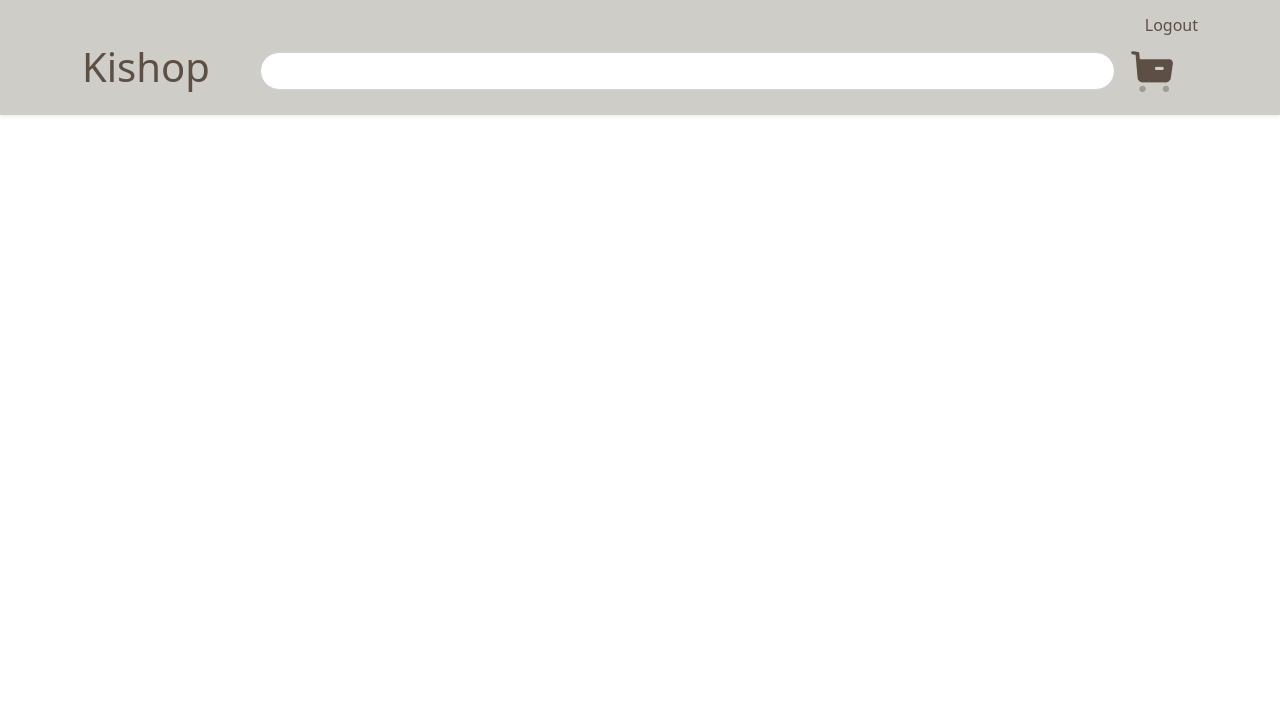
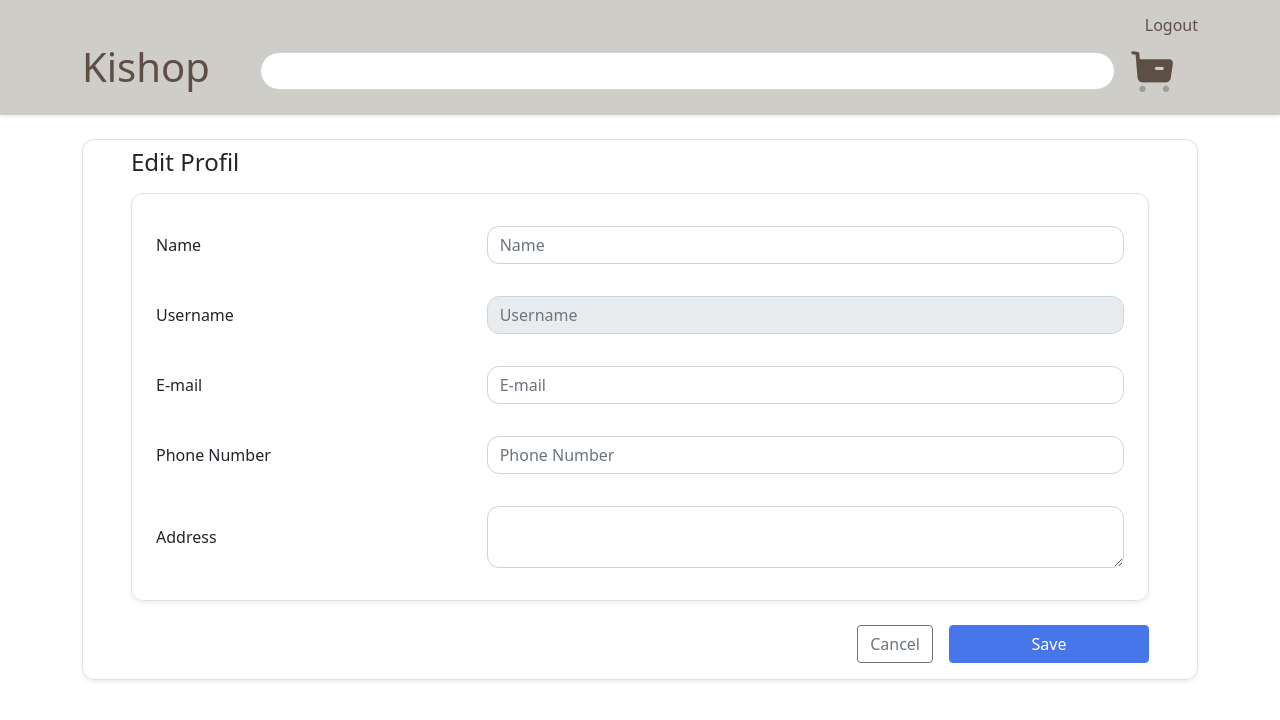
Before and after one commit to ALTA-FE5-Fathur/E-commerce-App-Project, a React (Create React App) app: page /profil/edit in a window 1280 px wide. Before the commit this address had no page. Shown: the top 720 px of the page. Built offline with nearby package versions, Linux system fonts and the light colour scheme; no server answers; sample sign-in values are in the browser's storage.

Commit message:
Adding profile and edit profile. (POST and GET)

```diff
--- a/src/App.js
+++ b/src/App.js
@@ -9,6 +9,8 @@ import SignUp from './pages/SignUp';
 import Cart from './pages/Cart';
 import ProductDetail from './pages/ProductDetail';
 import Confirmation from './pages/Confirmation';
+import ProfileUser from './pages/Profile';
+import EditProfile from './pages/EditProfile';
 
 function App() {
   return (
@@ -22,6 +24,8 @@ function App() {
         <Route path="/cart" element={<Cart />} />
         <Route path="/confirmation" element={<Confirmation />} />
         <Route path='/detail' element={<ProductDetail />} />
+        <Route path='/profil' element={<ProfileUser />} />
+        <Route path='/profil/edit' element={<EditProfile />} />
       </Routes>
     </BrowserRouter>
   );
--- a/src/component/Navbar.js
+++ b/src/component/Navbar.js
@@ -1,4 +1,4 @@
-import React, { useEffect, useState } from "react";
+import React from "react";
 import { useNavigate } from "react-router-dom";
 import buy from "../images/Buy.png";
 import "./Navbar.css"
--- a/src/index.js
+++ b/src/index.js
@@ -4,11 +4,16 @@ import './index.css';
 import App from './App';
 import reportWebVitals from './reportWebVitals';
 
+import store from './store'
+import { Provider } from 'react-redux'
+
 const root = ReactDOM.createRoot(document.getElementById('root'));
 root.render(
-  <React.StrictMode>
-    <App />
-  </React.StrictMode>
+  <Provider store={store}>
+    <React.StrictMode>
+      <App />
+    </React.StrictMode>
+  </Provider>
 );
 
 // If you want to start measuring performance in your app, pass a function
--- /dev/null
+++ b/src/pages/EditProfile.js
@@ -0,0 +1,121 @@
+import axios from 'axios';
+import React, { useEffect, useState } from 'react';
+import { useNavigate } from 'react-router-dom';
+import '../styles/EditProfile.css';
+
+function EditProfile() {
+    const [username, setUsername] = useState('');
+    const [name, setName] = useState('');
+    const [hp, setHp] = useState('');
+    const [email, setEmail] = useState('');
+
+    const navigate = useNavigate();
+
+    useEffect(() => {
+        if (!localStorage.getItem("token")) {
+            navigate('/login');
+        } else {
+            axios.get('http://54.179.1.246:8000/users/user1', {
+                headers: { Authorization: `Bearer ${localStorage.getItem('token')}` }
+            })
+                .then((data) => {
+                    setUsername(data.data.data.username);
+                    setName(data.data.data.name);
+                    setHp(data.data.data.hp);
+                    setEmail(data.data.data.email);
+                })
+                .catch((err) => {
+                    console.log(err);
+                })
+        }
+
+    }, [navigate]);
+
+    function updateProfile() {
+        const body = {
+            name,
+            username,
+            email,
+            hp
+        }
+
+        axios.put('http://54.179.1.246:8000/users/user1', body, {
+            headers: { Authorization: `Bearer ${localStorage.getItem('token')}` }
+        })
+            .then((data) => {
+                setUsername(data.data.data.username);
+                setName(data.data.data.name);
+                setHp(data.data.data.hp);
+                setEmail(data.data.data.email);
+
+                navigate('/profil');
+            })
+            .catch((err) => {
+                console.log(err);
+            })
+    }
+
+    return (
+        <div className='container'>
+            <div className="border rounded shadow-sm my-4 px-5">
+                <h4 className="py-2">Edit Profil</h4>
+                <div className="border rounded shadow-sm py-3 px-4 mb-4">
+                    <form>
+                        <div className='row'>
+                            <div className='col-4 my-auto'>
+                                <label className="my-3">Name</label>
+                            </div>
+                            <div className='col-8'>
+                                <input type="text" autoComplete="off" value={name} className="form-control my-3 rounded" placeholder="Name" onChange={(e) => {
+                                    setName(e.target.value);
+                                }} />
+                            </div>
+                        </div>
+                        <div className='row'>
+                            <div className='col-4 my-auto'>
+                                <label className="my-3">Username</label>
+                            </div>
+                            <div className='col-8'>
+                                <input type="text" autoComplete="off" value={username} className="form-control my-3 rounded" placeholder="Username" disabled />
+                            </div>
+                        </div>
+                        <div className='row'>
+                            <div className='col-4 my-auto'>
+                                <label className="my-3">E-mail</label>
+                            </div>
+                            <div className='col-8'>
+                                <input type="text" autoComplete="off" value={email} className="form-control my-3 rounded" placeholder="E-mail" onChange={(e) => {
+                                    setEmail(e.target.value);
+                                }} />
+                            </div>
+                        </div>
+                        <div className='row'>
+                            <div className='col-4 my-auto'>
+                                <label className="my-3">Phone Number</label>
+                            </div>
+                            <div className='col-8'>
+                                <input type="text" autoComplete="off" value={hp} className="form-control my-3 rounded" placeholder="Phone Number" onChange={(e) => {
+                                    setHp(e.target.value);
+                                }} />
+                            </div>
+                        </div>
+                        <div className='row'>
+                            <div className='col-4 my-auto'>
+                                <label className="my-3">Address</label>
+                            </div>
+                            <div className='col-8'>
+                                <textarea className='w-100 form-control my-3 rounded' />
+                            </div>
+                        </div>
+                    </form>
+                </div>
+                <div className='text-end mb-3'>
+                    <button className='btn btn-outline-secondary mx-3' onClick={() => navigate('/profil')}>Cancel</button>
+                    <button className='btn btn-primary btn-profile-save' onClick={() => updateProfile()}>Save</button>
+                </div>
+            </div>
+        </div>
+    )
+}
+
+export default EditProfile;
--- a/src/pages/Home.js
+++ b/src/pages/Home.js
@@ -4,7 +4,6 @@ import contoh from "../images/Contoh.png";
 import { useNavigate } from "react-router-dom";
 
 function Home() {
-    const navigate = useNavigate();
 
     return (
         <div className="container">
--- a/src/pages/Login.js
+++ b/src/pages/Login.js
@@ -3,6 +3,8 @@ import { Alert } from "react-bootstrap";
 import axios from "axios";
 import "../styles/Login.css";
 import { useNavigate } from "react-router-dom";
+import { useDispatch, useSelector } from "react-redux";
+import { setGlobalUsername } from "../store/username"
 
 function Login() {
     const [username, setUsername] = useState("");
@@ -11,6 +13,8 @@ function Login() {
     const [message, setMessage] = useState(null);
 
     const navigate = useNavigate();
+
+    const dispacth = useDispatch();
 
     const handleSubmit = () => {
         const body = {
@@ -44,6 +48,7 @@ function Login() {
                         <form>
                             <input type="text" autoComplete="off" value={username} className="form-control my-4 rounded" placeholder="Username" onChange={(e) => {
                                 setUsername(e.target.value);
+                                dispacth(setGlobalUsername(e.target.value));
                             }} />
                             <input type="password" value={password} className="form-control my-4 rounded" placeholder="Password" onChange={(e) => {
                                 setPassword(e.target.value);
--- /dev/null
+++ b/src/pages/Profile.js
@@ -0,0 +1,78 @@
+import axios from 'axios';
+import React, { useEffect, useState } from 'react';
+import { useNavigate } from 'react-router-dom';
+import '../styles/Profile.css';
+
+function ProfileUser() {
+    const [username, setUsername] = useState('');
+    const [name, setName] = useState('');
+    const [hp, setHp] = useState('');
+    const [email, setEmail] = useState('');
+
+    const navigate = useNavigate();
+
+    useEffect(() => {
+        if (!localStorage.getItem("token")) {
+            navigate('/login');
+        } else {
+            axios.get('http://54.179.1.246:8000/users/user1', {
+                headers: { Authorization: `Bearer ${localStorage.getItem('token')}` }
+            })
+                .then((data) => {
+                    setUsername(data.data.data.username);
+                    setName(data.data.data.name);
+                    setHp(data.data.data.hp);
+                    setEmail(data.data.data.email);
+                })
+                .catch((err) => {
+                    console.log(err);
+                })
+
+            // axios.get('http://54.179.1.246:8000/users/address', {
+            //     headers: { Authorization: `Bearer ${localStorage.getItem('token')}` }
+            // })
+            //     .then((data) => {
+            //         console.log(data);
+            //     })
+            //     .catch((err) => {
+            //         console.log(err);
+            //     })
+        }
+
+    }, [navigate]);
+
+    return (
+        <div className='container'>
+            <div className="border rounded shadow-sm my-4 px-5">
+                <h4 className="py-2" >Profil</h4>
+                <div className="border rounded shadow-sm py-3 px-4 mb-4">
+                    <h6 className='text-end' onClick={() => navigate('/profil/edit')}>Edit Profil</h6>
+                    <table className='w-100'>
+                        <tr>
+                            <td><h5>Nama</h5></td>
+                            <td>{name}</td>
+                        </tr>
+                        <tr>
+                            <td><h5>Username</h5></td>
+                            <td>{username}</td>
+                        </tr>
+                        <tr>
+                            <td><h5>E-mail</h5></td>
+                            <td>{email}</td>
+                        </tr>
+                        <tr>
+                            <td><h5>Phone Number</h5></td>
+                            <td>{hp}</td>
+                        </tr>
+                        <tr>
+                            <td><h5>Address</h5></td>
+                            <td>Jalan Bunga Indah VIII No. 7 Kelurahan Merdeka Kecamatan Penari Kota Yogyakarta</td>
+                        </tr>
+                    </table>
+                </div>
+            </div>
+        </div>
+    )
+}
+
+export default ProfileUser;
--- /dev/null
+++ b/src/store/index.js
@@ -0,0 +1,9 @@
+import { configureStore } from '@reduxjs/toolkit'
+import usernameReducer from './username'
+
+
+export default configureStore({
+  reducer: {
+    usernames: usernameReducer
+  },
+})
--- /dev/null
+++ b/src/store/username.js
@@ -0,0 +1,17 @@
+import { createSlice } from '@reduxjs/toolkit'
+
+export const usernameSlice = createSlice({
+    name: 'usernames',
+    initialState: {
+        usernames: 'user1'
+    },
+    reducers: {
+        setGlobalUsername: (state, action) => {
+            state.usernames = action.payload;
+        }
+    }
+})
+
+export const { setGlobalUsername } = usernameSlice.actions;
+
+export default usernameSlice.reducer;
--- /dev/null
+++ b/src/styles/EditProfile.css
@@ -0,0 +1,3 @@
+.btn-profile-save {
+    width: 200px;
+}
```
Also changed, not shown: src/styles/Profile.css (added).
